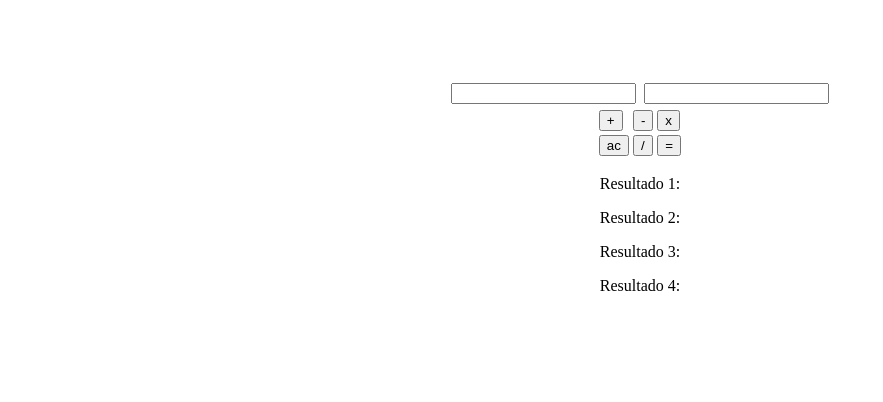
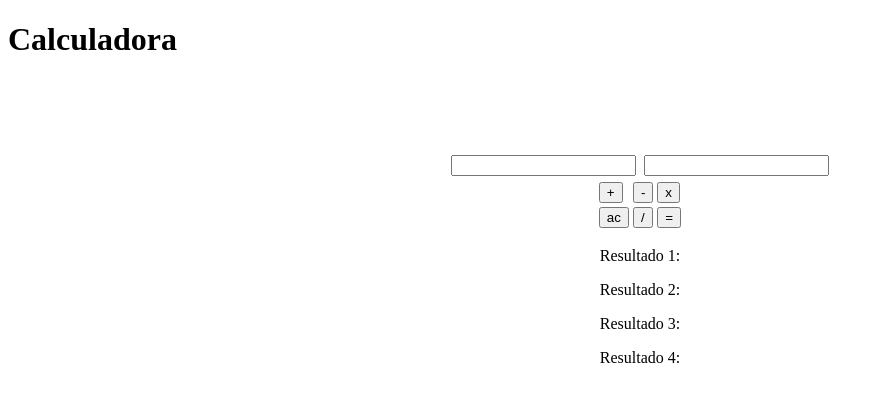
Before and after one commit to EstebanCortina/FundamentosProgramacion, a plain HTML site: page Ejercicio Calculadora Sencilla/index.html in a window 1280 px wide. Shown: the whole page, without its empty margins (0-883 px from the left). Drawn offline with Linux system fonts and the light colour scheme.

Commit message:
Tarea 19/11/2021

```diff
--- a/Ejercicio Calculadora Sencilla/index.html
+++ b/Ejercicio Calculadora Sencilla/index.html
@@ -10,7 +10,7 @@
 </head>
 
 <body>
-
+  <h1>Calculadora</h1>
 
   <br><br><br><br>
   <table style="margin: 0 auto;">
--- a/Ejercicio Calculadora Sencilla/index.js
+++ b/Ejercicio Calculadora Sencilla/index.js
@@ -12,7 +12,7 @@ function  div() {
 }
 
 function ac() {
-  // document.getElementById("formulario").reset();
+
   n1.value = "";
   n2.value = "";
   }
```
